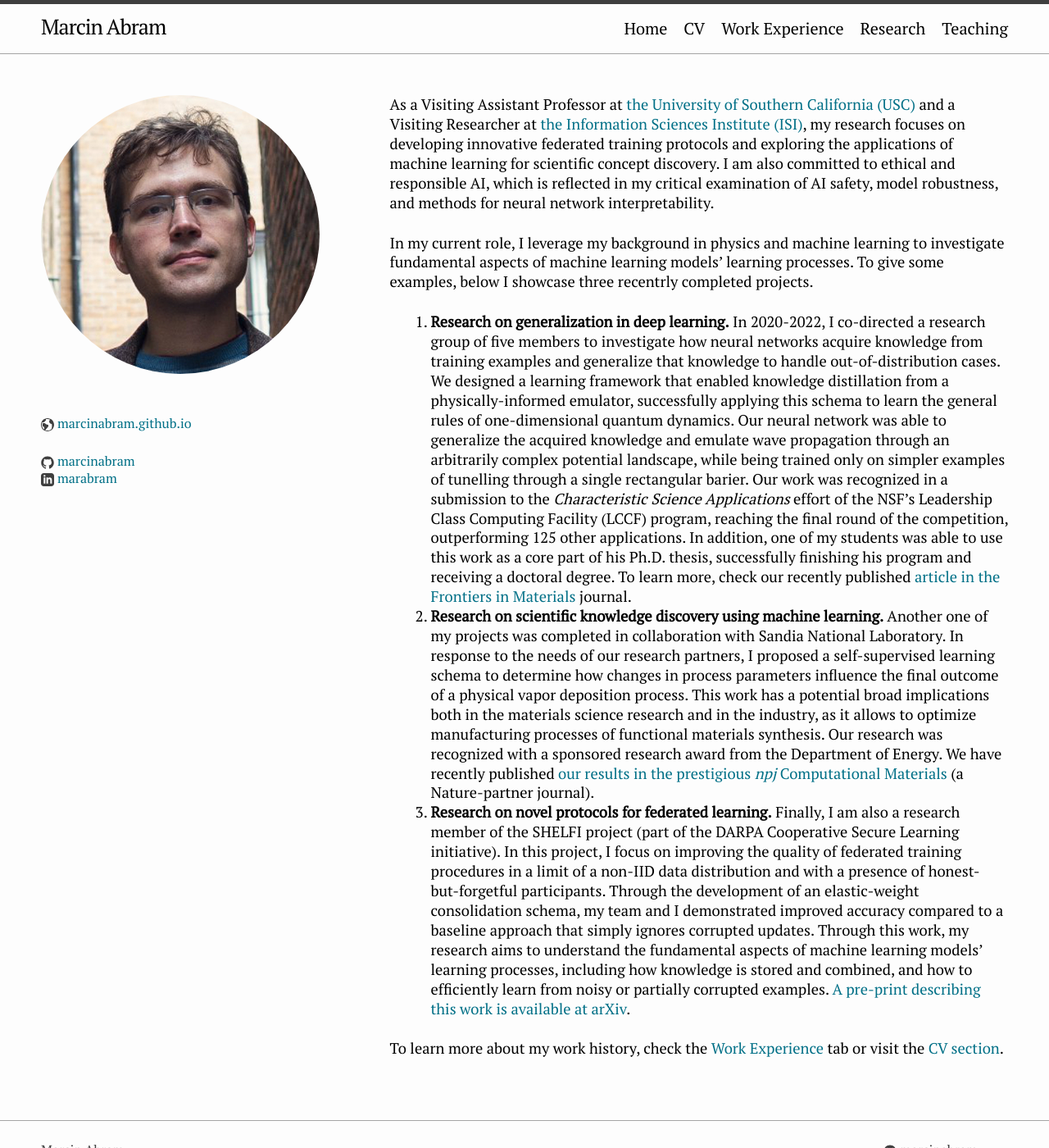
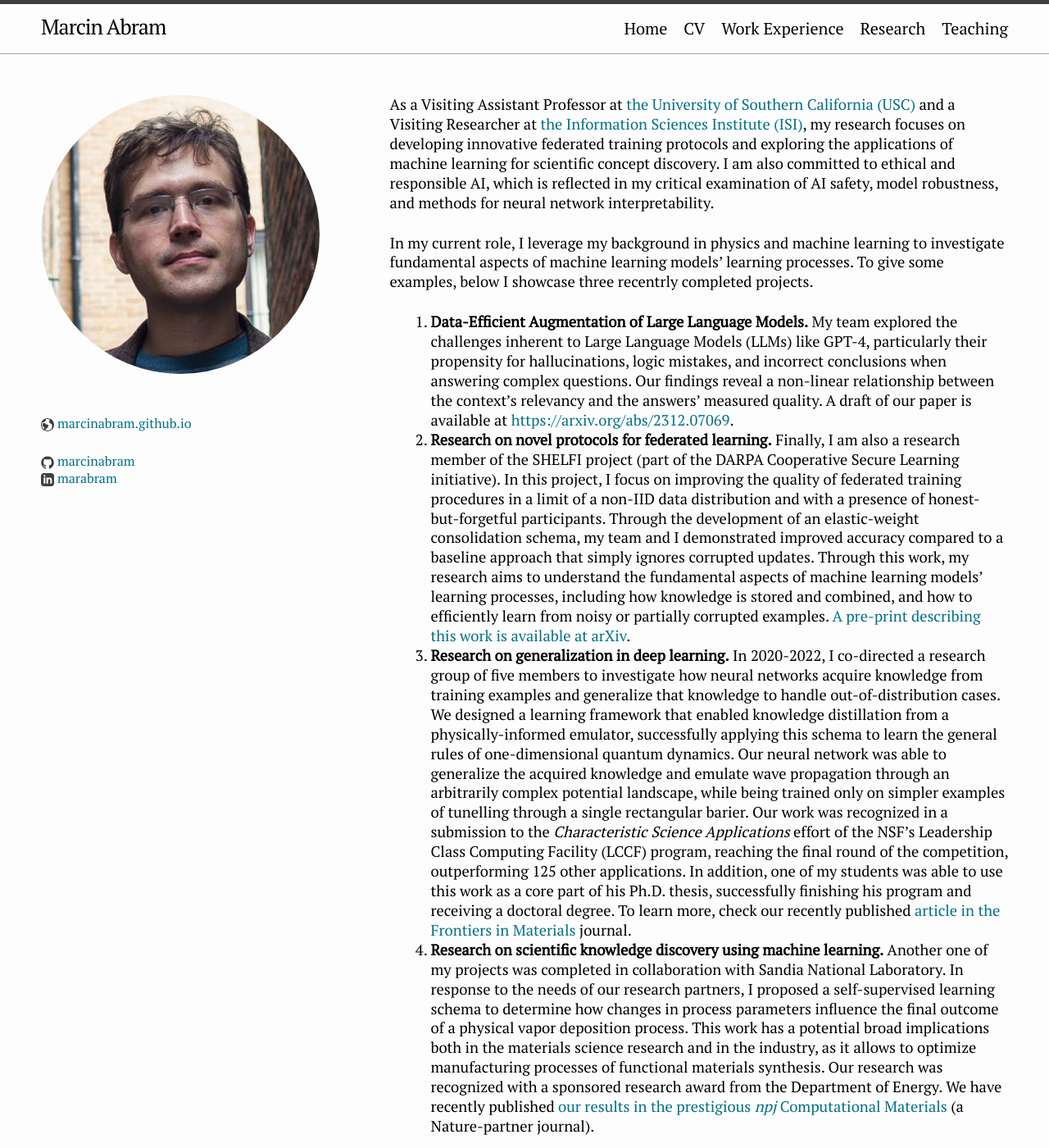
Before and after one commit to marcinabram/marcinabram.github.io, a Jekyll site: the page built from markdowns/0index.md, in a window 1280 px wide and 1400 px high. Shown: the whole window at 82% size. Built offline with Jekyll 4.4.1, drawn with Linux system fonts in a browser that asks for light colours.

```diff
--- a/markdowns/0index.md
+++ b/markdowns/0index.md
@@ -11,11 +11,13 @@ seo:
 As a Visiting Assistant Professor at <a href="https://dornsife.usc.edu/">the University of Southern California (USC)</a> and a Visiting Researcher at <a href="https://www.isi.edu/ai/">the Information Sciences Institute (ISI)</a>, my research focuses on developing innovative federated training protocols and exploring the applications of machine learning for scientific concept discovery. I am also committed to ethical and responsible AI, which is reflected in my critical examination of AI safety, model robustness, and methods for neural network interpretability.
 
 In my current role, I leverage my background in physics and machine learning to investigate fundamental aspects of machine learning models' learning processes. To give some examples, below I showcase three recentrly completed projects.
- 1. **Research on generalization in deep learning.**
+ 1. **Data-Efficient Augmentation of Large Language Models.**
+ My team explored the challenges inherent to Large Language Models (LLMs) like GPT-4, particularly their propensity for hallucinations, logic mistakes, and incorrect conclusions when answering complex questions. Our findings reveal a non-linear relationship between the context's relevancy and the answers' measured quality. A draft of our paper is available at <a href="https://arxiv.org/abs/2312.07069">https://arxiv.org/abs/2312.07069</a>.
+ 2. **Research on novel protocols for federated learning.**
+ Finally, I am also a research member of the SHELFI project (part of the DARPA Cooperative Secure Learning initiative). In this project, I focus on improving the quality of federated training procedures in a limit of a non-IID data distribution and with a presence of honest-but-forgetful participants. Through the development of an elastic-weight consolidation schema, my team and I demonstrated improved accuracy compared to a baseline approach that simply ignores corrupted updates. Through this work, my research aims to understand the fundamental aspects of machine learning models' learning processes, including how knowledge is stored and combined, and how to efficiently learn from noisy or partially corrupted examples. <a href="https://arxiv.org/abs/2205.01184">A pre-print describing this work is available at arXiv</a>.
+ 3. **Research on generalization in deep learning.**
  In 2020-2022, I co-directed a research group of five members to investigate how neural networks acquire knowledge from training examples and generalize that knowledge to handle out-of-distribution cases. We designed a learning framework that enabled knowledge distillation from a physically-informed emulator, successfully applying this schema to learn the general rules of one-dimensional quantum dynamics. Our neural network was able to generalize the acquired knowledge and emulate wave propagation through an arbitrarily complex potential landscape, while being trained only on simpler examples of tunelling through a single rectangular barier. Our work was recognized in a submission to the <i>Characteristic Science Applications</i> effort of the NSF’s Leadership Class Computing Facility (LCCF) program, reaching the final round of the competition, outperforming 125 other applications. In addition, one of my students was able to use this work as a core part of his Ph.D. thesis, successfully finishing his program and receiving a doctoral degree. To learn more, check our recently published <a href="https://doi.org/10.3389/fmats.2022.1060744">article in the Frontiers in Materials</a> journal.
- 2. **Research on scientific knowledge discovery using machine learning.**
+ 4. **Research on scientific knowledge discovery using machine learning.**
  Another one of my projects was completed in collaboration with Sandia National Laboratory. In response to the needs of our research partners, I proposed a self-supervised learning schema to determine how changes in process parameters influence the final outcome of a physical vapor deposition process. This work has a potential broad implications both in the materials science research and in the industry, as it allows to optimize manufacturing processes of functional materials synthesis. Our research was recognized with a sponsored research award from the Department of Energy. We have recently published <a href="https://www.nature.com/articles/s41524-022-00889-2">our results in the prestigious _npj_ Computational Materials</a> (a Nature-partner journal).
- 3. **Research on novel protocols for federated learning.**
- Finally, I am also a research member of the SHELFI project (part of the DARPA Cooperative Secure Learning initiative). In this project, I focus on improving the quality of federated training procedures in a limit of a non-IID data distribution and with a presence of honest-but-forgetful participants. Through the development of an elastic-weight consolidation schema, my team and I demonstrated improved accuracy compared to a baseline approach that simply ignores corrupted updates. Through this work, my research aims to understand the fundamental aspects of machine learning models' learning processes, including how knowledge is stored and combined, and how to efficiently learn from noisy or partially corrupted examples. <a href="https://arxiv.org/abs/2205.01184">A pre-print describing this work is available at arXiv</a>.
 
 To learn more about my work history, check the <a href="../experience">Work Experience</a> tab or visit the <a href="../CV">CV section</a>.
```
Also changed, not shown: markdowns/1cv.md (+1 -1 lines), 1 other file.
